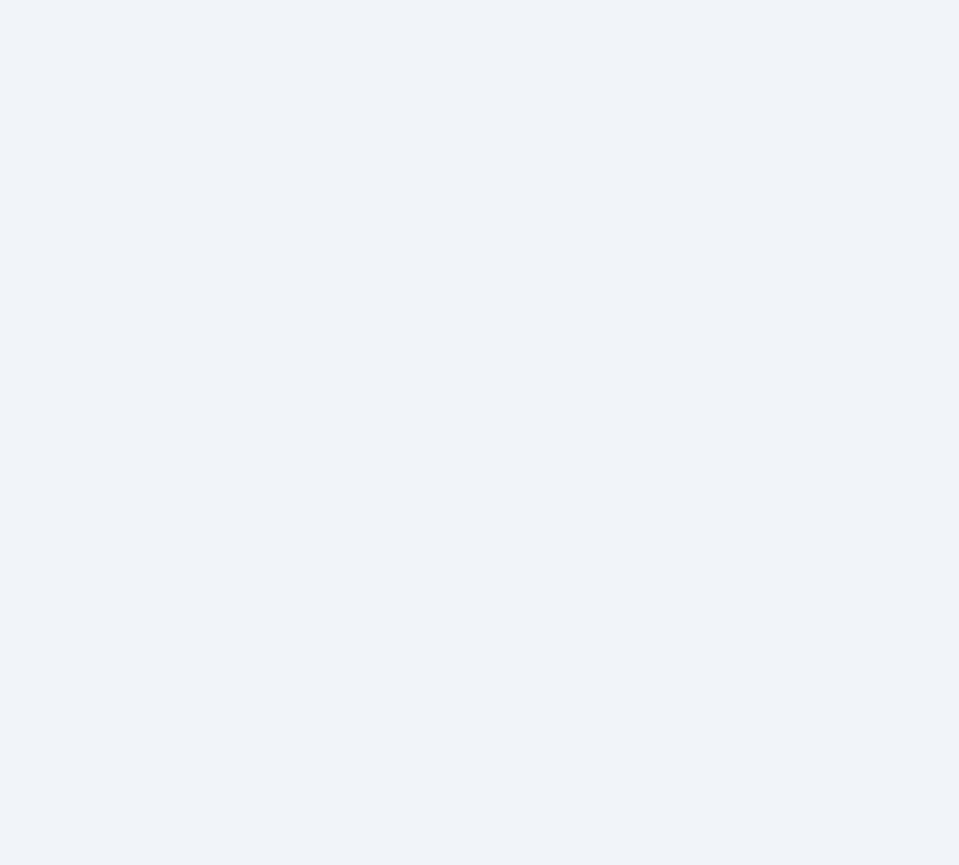
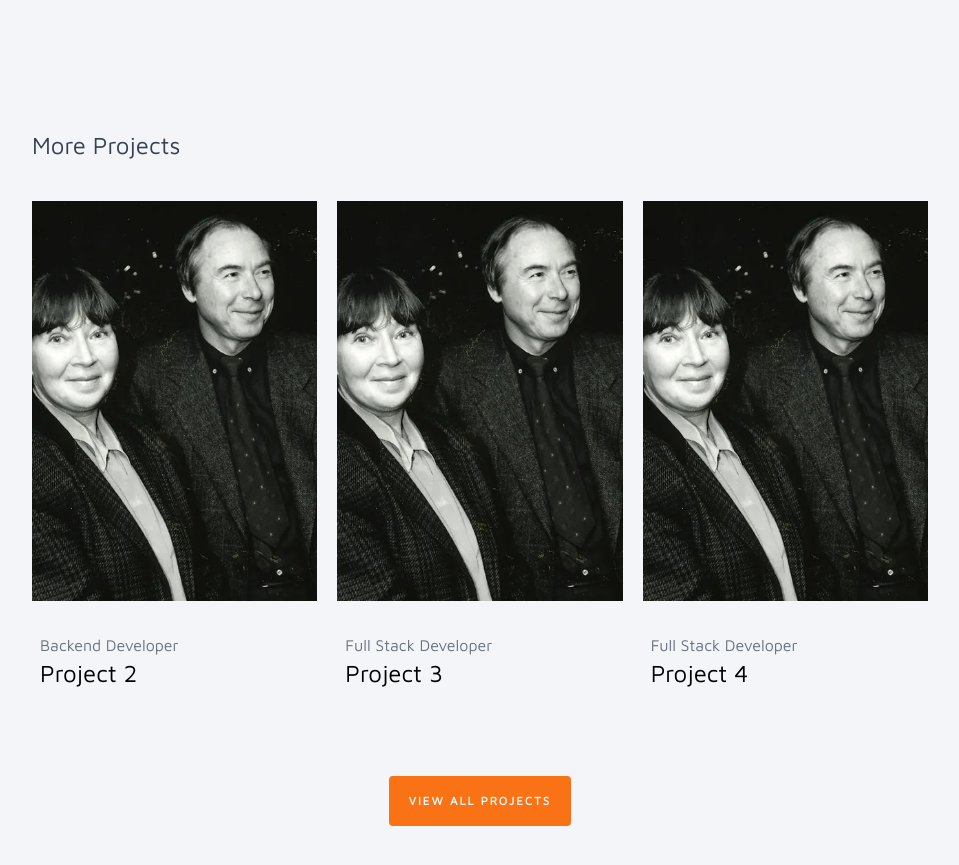
Before and after one commit to iamjianyoudai/solheim-design, a Next.js app: page /projects/project-1 in a window 1280 px wide. Shown: the part 1601-2466 px from the top of the page, without its empty margins (160-1119 px from the left). Before the commit the page ends 1682 px from the top, so only its background shows below. Built offline with nearby package versions, Linux system fonts and the light colour scheme.

Commit message:
add view more projects and view all projects

```diff
--- /dev/null
+++ b/components/projects/PostCard.tsx
@@ -0,0 +1,56 @@
+import { motion } from "framer-motion";
+import Image from "next/image";
+import Link from "next/link";
+
+interface Project {
+  title: string;
+  content: string;
+  image: string;
+  date: string;
+  client: string;
+  year: string;
+  role: string;
+  url: string;
+}
+
+interface PostCardProps {
+  index: number;
+  project: Project;
+}
+
+const PostCard: React.FC<PostCardProps> = ({ index, project }) => {
+  const delay = index * 0.05;
+  const { title, role, image, url } = project;
+  return (
+    <motion.div
+      initial={{ opacity: 0, y: 20 }}
+      whileInView={{
+        opacity: 1,
+        y: 0,
+        transition: { delay, duration: 0.3 },
+      }}
+      viewport={{ once: true }}
+      className="relative overflow-hidden"
+    >
+      <Link href={url} className="block overflow-hidden group">
+        <Image
+          src={image}
+          alt={title}
+          width={1064}
+          height={644}
+          className="object-cover object-center h-[400px] max-w-full transition group-hover:scale-[1.2]"
+        />
+      </Link>
+      <div className="py-8 px-2">
+        <span className="block mb-1 text-gray-500">{role}</span>
+        <h3 className="mb-4">
+          <Link href={url} className="text-2xl leading-none">
+            {title}
+          </Link>
+        </h3>
+      </div>
+    </motion.div>
+  );
+};
+
+export default PostCard;
--- a/components/projects/ProjectContent.tsx
+++ b/components/projects/ProjectContent.tsx
@@ -1,5 +1,9 @@
+"use client";
+
 import { motion } from "framer-motion";
 import Image from "next/image";
+import StyledLink from "../StyledLink";
+import PostCard from "./PostCard";
 
 interface ProjectContentProps {
   project: {
@@ -10,11 +14,55 @@ interface ProjectContentProps {
     client: string;
     year: string;
     role: string;
+    url: string;
   };
 }
 
+const projectsData = [
+  {
+    title: "Project 1",
+    content: "Content for project 1",
+    image: "/hero4.jpg",
+    date: "2023-01-01",
+    client: "Client 1",
+    year: "2023",
+    role: "Frontend Developer",
+    url: "/projects/project-1",
+  },
+  {
+    title: "Project 2",
+    content: "Content for project 2",
+    image: "/hero4.jpg",
+    date: "2023-02-01",
+    client: "Client 2",
+    year: "2023",
+    role: "Backend Developer",
+    url: "/projects/project-2",
+  },
+  {
+    title: "Project 3",
+    content: "Content for project 3",
+    image: "/hero4.jpg",
+    date: "2023-03-01",
+    client: "Client 3",
+    year: "2023",
+    role: "Full Stack Developer",
+    url: "/projects/project-3",
+  },
+  {
+    title: "Project 4",
+    content: "Content for project 4",
+    image: "/hero4.jpg",
+    date: "2023-03-01",
+    client: "Client 4",
+    year: "2023",
+    role: "Full Stack Developer",
+    url: "/projects/project-4",
+  },
+];
+
 const ProjectContent: React.FC<ProjectContentProps> = ({ project }) => {
-  const { title, content, image, date, client, year, role } = project;
+  const { title, content, image, date, client, year, role, url } = project;
 
   return (
     <motion.div
@@ -71,6 +119,20 @@ const ProjectContent: React.FC<ProjectContentProps> = ({ project }) => {
           <div>{content}</div>
         </article>
       </div>
+      <div className="max-w-4xl mx-auto mt-20 lg:mt-32">
+        <h2 className="text-2xl text-gray-700 mb-10">More Projects</h2>
+        <div className="grid grid-cols-1 md:grid-cols-2 lg:grid-cols-3 gap-5">
+          {projectsData
+            .filter((el) => el.title !== title)
+            .map((item, i: number) => {
+              if (i > 2) return null;
+              return <PostCard key={i} index={i} project={item} />;
+            })}
+        </div>
+        <div className="flex justify-center mt-10">
+          <StyledLink href="/projects">View all Projects</StyledLink>
+        </div>
+      </div>
     </motion.div>
   );
 };
--- a/pages/projects/Projects.tsx
+++ b/components/projects/Projects.tsx
@@ -23,7 +23,7 @@ const dummyProjects = [
     url: "/projects/project-4",
     image: "/hero4.jpg",
     role: "Full Stack Developer",
-    title: "Project 3",
+    title: "Project 4",
   },
 ];
 
--- a/pages/projects/index.tsx
+++ b/pages/projects/index.tsx
@@ -1,7 +1,7 @@
 import PageLayout from "@/components/layout/PageLayout";
 import Hero from "@/components/ui/Hero";
 import { useRef } from "react";
-import Projects from "./Projects";
+import Projects from "../../components/projects/Projects";
 
 interface Project {
   slug: string;
```
Also changed, not shown: components/projects/ProjectsItems.tsx (renamed from pages/projects/ProjectsItems.tsx).
